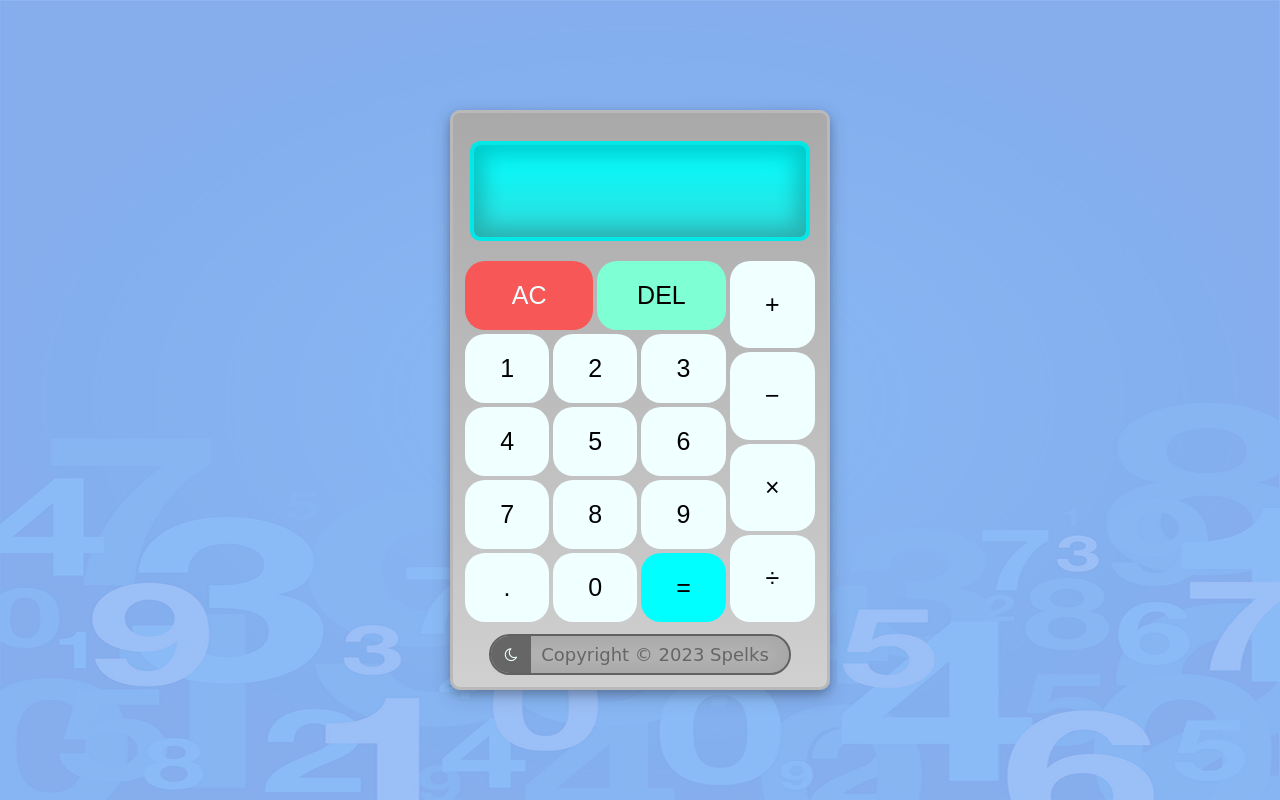
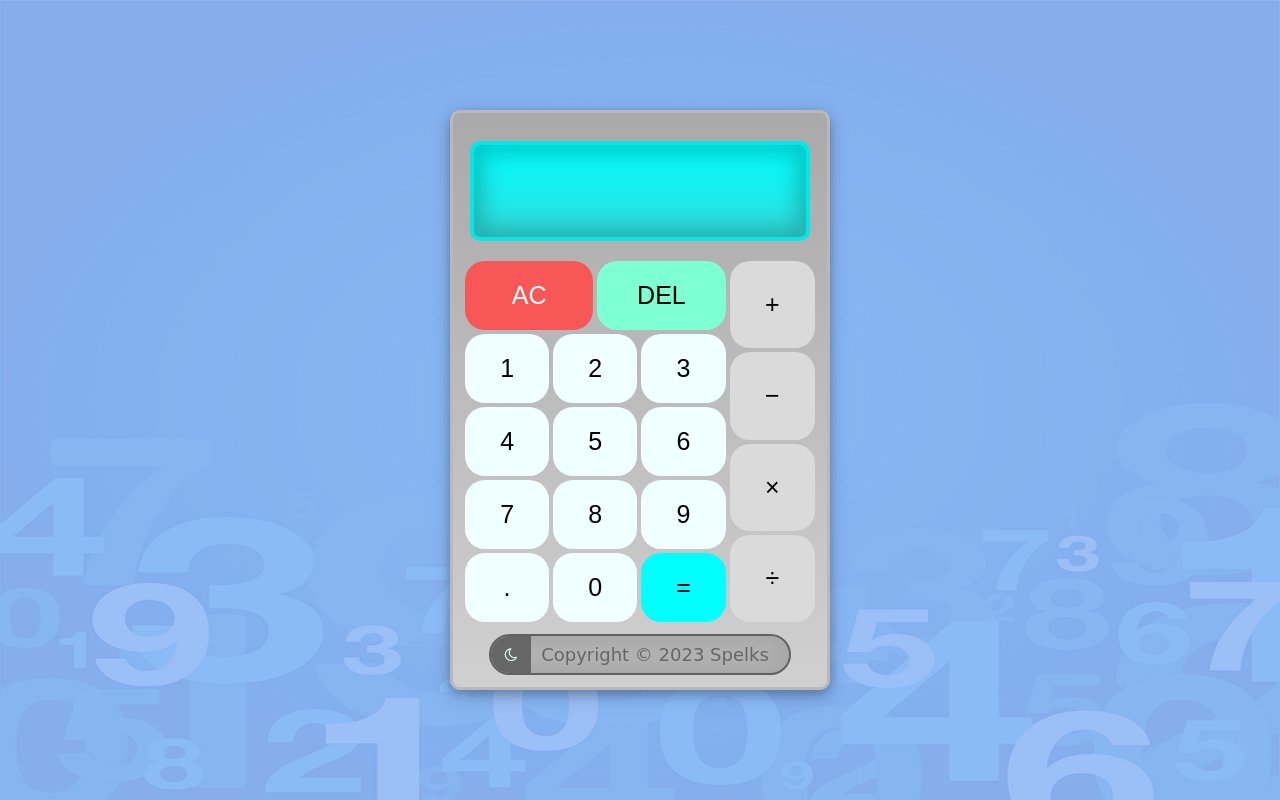
Before and after one commit to Spelks/calculator, a plain HTML site: page index.html in a window 1280 px wide. Drawn offline with Linux system fonts and the light colour scheme.

Commit message:
Add operator button background.

```diff
--- a/style.css
+++ b/style.css
@@ -118,6 +118,10 @@ button {
     transition: 1s;
 }
 
+.calc-sum-btns > button {
+    background-color: rgb(218, 218, 218);
+}
+
 button:hover {
     background-color: rgb(216, 228, 228);
     transition: 0.5s;
```
